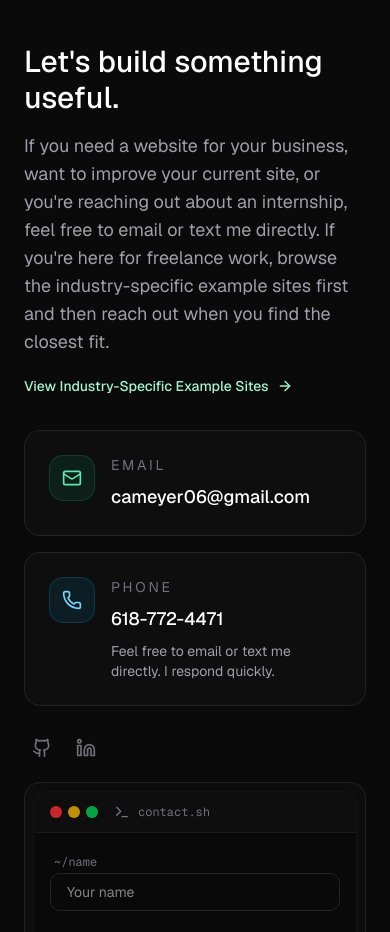
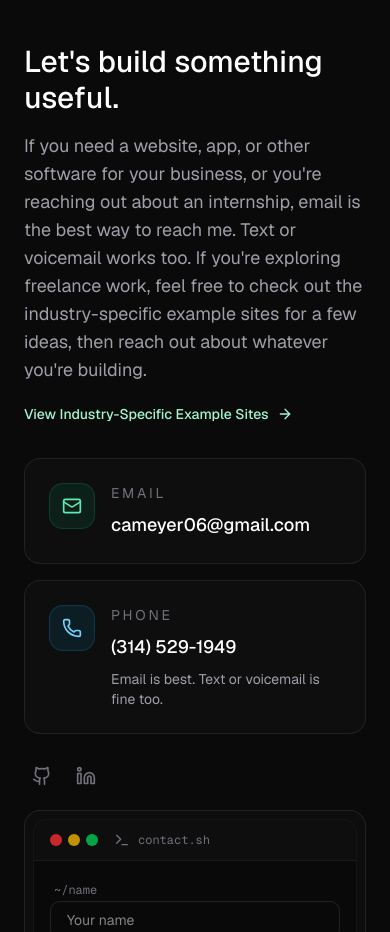
Before and after one commit to cameyer260/dev-portfolio, a Next.js app: page / in a window 390 px wide. Shown: the part 10980-11912 px from the top of the page. Built offline with nearby package versions, Linux system fonts and the light colour scheme; no server answers.

Commit message:
chore: update portfolio contact phone number and messaging

```diff
--- a/app/layout.tsx
+++ b/app/layout.tsx
@@ -76,7 +76,7 @@ const jsonLd = {
       url: "https://www.christophermeyer.dev",
       image: "https://www.christophermeyer.dev/christopher-meyer.webp",
       email: "cameyer06@gmail.com",
-      telephone: "+1-618-772-4471",
+      telephone: "+1-314-529-1949",
       jobTitle: "Freelance Software Developer",
       address: {
         "@type": "PostalAddress",
@@ -110,7 +110,7 @@ const jsonLd = {
       description:
         "Freelance software developer in Edwardsville, IL building fast, modern, SEO-focused websites for local businesses in the Edwardsville and St. Louis area.",
       email: "cameyer06@gmail.com",
-      telephone: "+1-618-772-4471",
+      telephone: "+1-314-529-1949",
       address: {
         "@type": "PostalAddress",
         addressLocality: "Edwardsville",
--- a/app/page.tsx
+++ b/app/page.tsx
@@ -775,7 +775,7 @@ export default function PortfolioPage() {
           <div className="max-w-2xl">
             <h2 className="text-3xl font-medium text-white mb-4">Let&apos;s build something useful.</h2>
             <p className="text-zinc-400 text-lg">
-              If you need a website for your business, want to improve your current site, or you&apos;re reaching out about an internship, feel free to email or text me directly. If you&apos;re here for freelance work, browse the industry-specific example sites first and then reach out when you find the closest fit.
+              If you need a website, app, or other software for your business, or you&apos;re reaching out about an internship, email is the best way to reach me. Text or voicemail works too. If you&apos;re exploring freelance work, feel free to check out the industry-specific example sites for a few ideas, then reach out about whatever you&apos;re building.
             </p>
             <Link
               href="/examples"
@@ -812,13 +812,13 @@ export default function PortfolioPage() {
                   <div>
                     <p className="text-sm uppercase tracking-[0.2em] text-zinc-500">Phone</p>
                     <a
-                      href="tel:6187724471"
+                      href="tel:3145291949"
                       className="mt-2 block text-lg font-medium text-white hover:text-sky-200 transition-colors"
                     >
-                      618-772-4471
+                      (314) 529-1949
                     </a>
                     <p className="mt-2 text-sm text-zinc-400">
-                      Feel free to email or text me directly. I respond quickly.
+                      Email is best. Text or voicemail is fine too.
                     </p>
                   </div>
                 </div>
```
